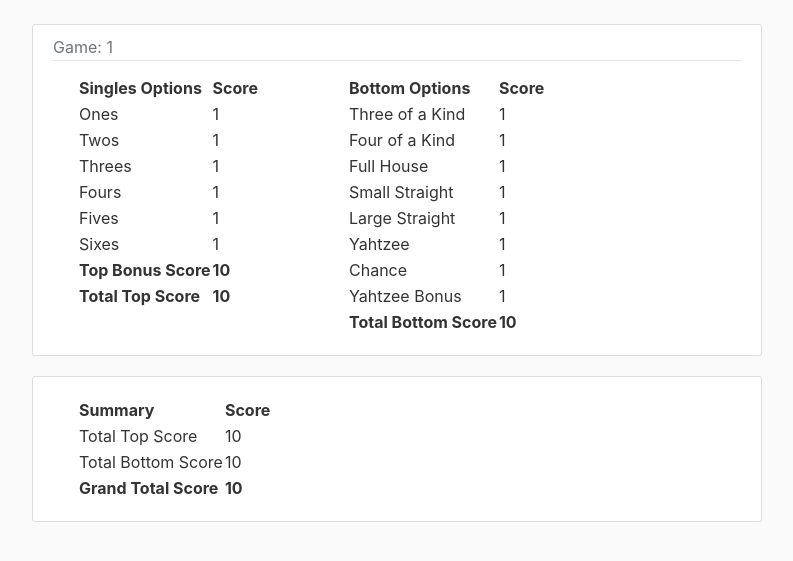
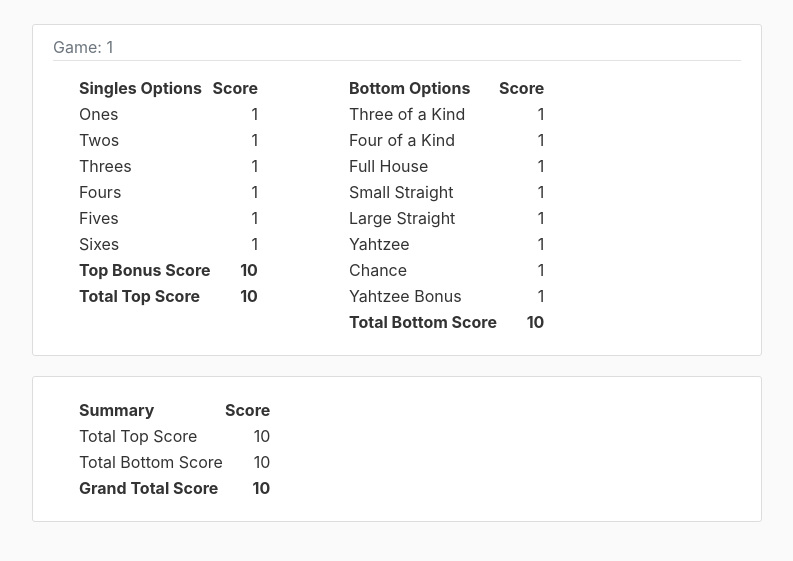
Before and after one commit to pmacking/yahtzee-app, a Flask app: page /games/1 in a window 1280 px wide. Shown: the part 56-617 px from the top of the page, without its empty margins (53-846 px from the left). Run offline with Flask 2, Linux system fonts and the light colour scheme; a user stored in the database is signed in; tables that the repository leaves empty hold one stand-in row (values such as "Sample post"); parts of the project's set-up code (start-up, migrations or seed data) failed here and were passed over; some libraries are stand-ins or nearby versions.

Commit message:
Adds bold and alight-right classes for usergame.html table

```diff
--- a/yahtzee/static/main.css
+++ b/yahtzee/static/main.css
@@ -78,3 +78,11 @@
 .account-heading {
   font-size: 2.5rem;
 }
+
+.bold {
+  font-weight: bold;
+}
+
+.align-right {
+  text-align: right;
+}
--- a/yahtzee/templates/usergame.html
+++ b/yahtzee/templates/usergame.html
@@ -13,35 +13,35 @@
                 </tr>
                 <tr>
                     <td>Ones</td>
-                    <td>{{ usergame.ones }}</td>
+                    <td class="align-right">{{ usergame.ones }}</td>
                 </tr>
                 <tr>
                     <td>Twos</td>
-                    <td>{{ usergame.twos }}</td>
+                    <td class="align-right">{{ usergame.twos }}</td>
                 </tr>
                 <tr>
                     <td>Threes</td>
-                    <td>{{ usergame.threes }}</td>
+                    <td class="align-right">{{ usergame.threes }}</td>
                 </tr>
                 <tr>
                     <td>Fours</td>
-                    <td>{{ usergame.fours }}</td>
+                    <td class="align-right">{{ usergame.fours }}</td>
                 </tr>
                 <tr>
                     <td>Fives</td>
-                    <td>{{ usergame.fives }}</td>
+                    <td class="align-right">{{ usergame.fives }}</td>
                 </tr>
                 <tr>
                     <td>Sixes</td>
-                    <td>{{ usergame.sixes }}</td>
+                    <td class="align-right">{{ usergame.sixes }}</td>
                 </tr>
                 <tr>
-                    <td style="font-weight:bold">Top Bonus Score</th>
-                    <td style="font-weight:bold">{{ usergame.top_bonus_score }}</th>
+                    <td class="bold">Top Bonus Score</th>
+                    <td class="bold align-right">{{ usergame.top_bonus_score }}</th>
                 </tr>
                 <tr>
-                    <td style="font-weight:bold">Total Top Score</th>
-                    <td style="font-weight:bold">{{ usergame.total_top_score }}</th>
+                    <td class="bold">Total Top Score</th>
+                    <td class="bold align-right">{{ usergame.total_top_score }}</th>
                 </tr>
             </table>
         </div>
@@ -53,39 +53,39 @@
                 </tr>
                 <tr>
                     <td>Three of a Kind</td>
-                    <td>{{ usergame.three_of_a_kind }}</td>
+                    <td class="align-right">{{ usergame.three_of_a_kind }}</td>
                 </tr>
                 <tr>
                     <td>Four of a Kind</td>
-                    <td>{{ usergame.four_of_a_kind }}</td>
+                    <td class="align-right">{{ usergame.four_of_a_kind }}</td>
                 </tr>
                 <tr>
                     <td>Full House</td>
-                    <td>{{ usergame.full_house }}</td>
+                    <td class="align-right">{{ usergame.full_house }}</td>
                 </tr>
                 <tr>
                     <td>Small Straight</td>
-                    <td>{{ usergame.small_straight }}</td>
+                    <td class="align-right">{{ usergame.small_straight }}</td>
                 </tr>
                 <tr>
                     <td>Large Straight</td>
-                    <td>{{ usergame.large_straight }}</td>
+                    <td class="align-right">{{ usergame.large_straight }}</td>
                 </tr>
                 <tr>
                     <td>Yahtzee</td>
-                    <td>{{ usergame.yahtzee }}</td>
+                    <td class="align-right">{{ usergame.yahtzee }}</td>
                 </tr>
                 <tr>
                     <td>Chance</td>
-                    <td>{{ usergame.chance }}</td>
+                    <td class="align-right">{{ usergame.chance }}</td>
                 </tr>
                 <tr>
                     <td>Yahtzee Bonus</td>
-                    <td>{{ usergame.yahtzee_bonus }}</td>
+                    <td class="align-right">{{ usergame.yahtzee_bonus }}</td>
                 </tr>
                 <tr>
-                    <td style="font-weight:bold">Total Bottom Score</th>
-                    <td style="font-weight:bold">{{ usergame.total_bottom_score }}</th>
+                    <td class="bold align-right">Total Bottom Score</th>
+                    <td class="bold align-right">{{ usergame.total_bottom_score }}</th>
                 </tr>
             </table>
         </div>
@@ -100,15 +100,15 @@
                 </tr>
                 <tr>
                     <td>Total Top Score</td>
-                    <td>{{ usergame.total_top_score }}</td>
+                    <td class="align-right">{{ usergame.total_top_score }}</td>
                 </tr>
                 <tr>
                     <td>Total Bottom Score</td>
-                    <td>{{ usergame.total_bottom_score }}</td>
+                    <td class="align-right">{{ usergame.total_bottom_score }}</td>
                 </tr>
                 <tr>
-                    <td style="font-weight:bold">Grand Total Score</td>
-                    <td style="font-weight:bold">{{ usergame.grand_total_score }}</td>
+                    <td class="bold">Grand Total Score</td>
+                    <td class="bold align-right">{{ usergame.grand_total_score }}</td>
                 </tr>
             </table>
         </div>
```
